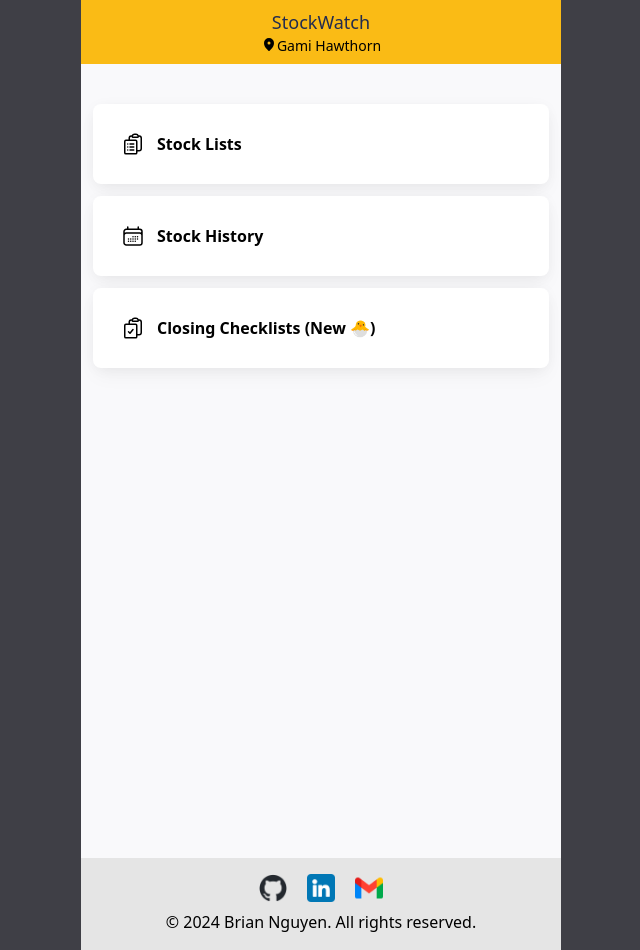
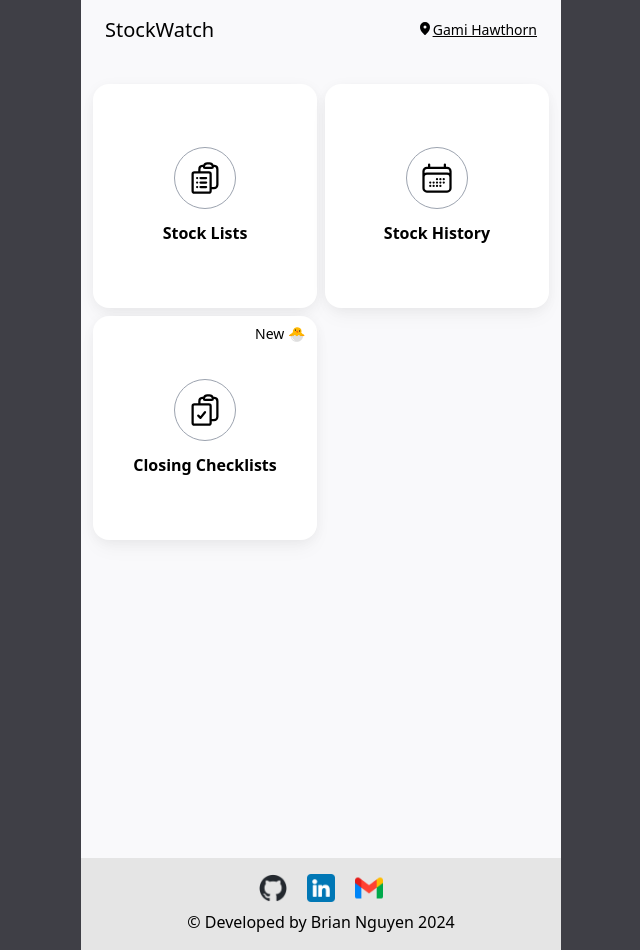
Before and after one commit to Brian3010/StockWatchApp, a React (Vite) app: page / in a window 1280 px wide. Shown: the whole page, without its empty margins (319-959 px from the left). Built offline with nearby package versions, Linux system fonts and the light colour scheme; no server answers.

Commit message:
styles: restyle the app's menu

```diff
--- a/src/App.tsx
+++ b/src/App.tsx
@@ -1,19 +1,23 @@
+import { ReactElement } from 'react';
 import { Link } from 'react-router-dom';
-function App() {
-  return (
-    <>
-      <div className="flex flex-col justify-center gap-3 pt-10">
-        {/** list of items */}
-        <Link className="custom-list-item font-semibold" to="/stocks">
-          <div className="flex items-center">
-            <div className="p-3">
+
+interface menuItem {
+  name: string;
+  to: string;
+  icon: ReactElement;
+}
+const menuItems: menuItem[] = [
+  {
+    name: 'Stock Lists',
+    to: '/stocks',
+    icon: (
       <svg
         xmlns="http://www.w3.org/2000/svg"
         fill="none"
         viewBox="0 0 24 24"
         strokeWidth="1.5"
         stroke="currentColor"
-                className="h-6 w-6"
+        className="h-9 w-9"
       >
         <path
           strokeLinecap="round"
@@ -21,21 +25,19 @@ function App() {
           d="M9 12h3.75M9 15h3.75M9 18h3.75m3 .75H18a2.25 2.25 0 0 0 2.25-2.25V6.108c0-1.135-.845-2.098-1.976-2.192a48.424 48.424 0 0 0-1.123-.08m-5.801 0c-.065.21-.1.433-.1.664 0 .414.336.75.75.75h4.5a.75.75 0 0 0 .75-.75 2.25 2.25 0 0 0-.1-.664m-5.8 0A2.251 2.251 0 0 1 13.5 2.25H15c1.012 0 1.867.668 2.15 1.586m-5.8 0c-.376.023-.75.05-1.124.08C9.095 4.01 8.25 4.973 8.25 6.108V8.25m0 0H4.875c-.621 0-1.125.504-1.125 1.125v11.25c0 .621.504 1.125 1.125 1.125h9.75c.621 0 1.125-.504 1.125-1.125V9.375c0-.621-.504-1.125-1.125-1.125H8.25ZM6.75 12h.008v.008H6.75V12Zm0 3h.008v.008H6.75V15Zm0 3h.008v.008H6.75V18Z"
         />
       </svg>
-            </div>
-            <span>Stock Lists</span>
-          </div>
-        </Link>
-
-        <Link className="custom-list-item font-semibold" to="/stock-history">
-          <div className="flex items-center">
-            <div className="p-3">
+    ),
+  },
+  {
+    name: 'Stock History',
+    to: '/stock-history',
+    icon: (
       <svg
         xmlns="http://www.w3.org/2000/svg"
         fill="none"
         viewBox="0 0 24 24"
         strokeWidth="1.5"
         stroke="currentColor"
-                className="h-6 w-6"
+        className="h-9 w-9"
       >
         <path
           strokeLinecap="round"
@@ -43,21 +45,19 @@ function App() {
           d="M6.75 3v2.25M17.25 3v2.25M3 18.75V7.5a2.25 2.25 0 0 1 2.25-2.25h13.5A2.25 2.25 0 0 1 21 7.5v11.25m-18 0A2.25 2.25 0 0 0 5.25 21h13.5A2.25 2.25 0 0 0 21 18.75m-18 0v-7.5A2.25 2.25 0 0 1 5.25 9h13.5A2.25 2.25 0 0 1 21 11.25v7.5m-9-6h.008v.008H12v-.008ZM12 15h.008v.008H12V15Zm0 2.25h.008v.008H12v-.008ZM9.75 15h.008v.008H9.75V15Zm0 2.25h.008v.008H9.75v-.008ZM7.5 15h.008v.008H7.5V15Zm0 2.25h.008v.008H7.5v-.008Zm6.75-4.5h.008v.008h-.008v-.008Zm0 2.25h.008v.008h-.008V15Zm0 2.25h.008v.008h-.008v-.008Zm2.25-4.5h.008v.008H16.5v-.008Zm0 2.25h.008v.008H16.5V15Z"
         />
       </svg>
-            </div>
-            <span>Stock History</span>
-          </div>
-        </Link>
-
-        <Link className="custom-list-item font-semibold" to="/boh-closing-tasks-menu">
-          <div className="flex items-center">
-            <div className="p-3">
+    ),
+  },
+  {
+    name: 'Closing Checklists',
+    to: '/boh-closing-tasks-menu',
+    icon: (
       <svg
         xmlns="http://www.w3.org/2000/svg"
         fill="none"
         viewBox="0 0 24 24"
         strokeWidth="1.5"
         stroke="currentColor"
-                className="h-6 w-6"
+        className="h-9 w-9"
       >
         <path
           strokeLinecap="round"
@@ -65,12 +65,29 @@ function App() {
           d="M11.35 3.836c-.065.21-.1.433-.1.664 0 .414.336.75.75.75h4.5a.75.75 0 0 0 .75-.75 2.25 2.25 0 0 0-.1-.664m-5.8 0A2.251 2.251 0 0 1 13.5 2.25H15c1.012 0 1.867.668 2.15 1.586m-5.8 0c-.376.023-.75.05-1.124.08C9.095 4.01 8.25 4.973 8.25 6.108V8.25m8.9-4.414c.376.023.75.05 1.124.08 1.131.094 1.976 1.057 1.976 2.192V16.5A2.25 2.25 0 0 1 18 18.75h-2.25m-7.5-10.5H4.875c-.621 0-1.125.504-1.125 1.125v11.25c0 .621.504 1.125 1.125 1.125h9.75c.621 0 1.125-.504 1.125-1.125V18.75m-7.5-10.5h6.375c.621 0 1.125.504 1.125 1.125v9.375m-8.25-3 1.5 1.5 3-3.75"
         />
       </svg>
+    ),
+  },
+];
+
+function App() {
+  return (
+    <>
+      {/* <div className="flex flex-col justify-center gap-3 pt-10"> */}
+      <div className="mobileXS:grid-cols-1 grid gap-2 pt-6 mobileS:grid-cols-2 sm:grid-cols-3 lg:grid-cols-4 xl:grid-cols-2 ">
+        {/** list of items */}
+        {menuItems.map((item, index) => (
+          <Link
+            className="custom-list-item relative flex aspect-square items-center justify-center font-semibold"
+            to={item.to}
+            key={index}
+          >
+            <div className="flex flex-col flex-wrap items-center gap-3 p-2">
+              <div className="rounded-full border border-gray-400 p-3">{item.icon}</div>
+              <span className="text-center">{item.name}</span>
             </div>
-            <span>Closing Checklists (New 🐣)</span>
-          </div>
+            {index === menuItems.length - 1 && <div className="absolute right-3 top-2 text-sm font-medium">New 🐣</div>}
           </Link>
-
-        {/** end of list */}
+        ))}
       </div>
     </>
   );
--- a/src/components/Footer.tsx
+++ b/src/components/Footer.tsx
@@ -24,7 +24,7 @@ export default function Footer() {
           <img className="w-full" src={socialMediaIcons.GmailIcon} alt="Gmail icon" />
         </a>
       </div>
-      <div className="pt-2 text-center">© 2024 Brian Nguyen. All rights reserved.</div>
+      <div className="pt-2 text-center">&copy; Developed by Brian Nguyen 2024</div>
     </>
   );
 }
--- a/src/components/NavBar.tsx
+++ b/src/components/NavBar.tsx
@@ -1,54 +1,21 @@
 export default function NavBar() {
-  // const [isSpining, setIsSpining] = useState(false);
-  // const navigate = useNavigate();
-
   return (
-    <nav className="relative flex w-full flex-wrap items-center justify-between bg-gami-primary py-1">
-      <div className="relative flex w-full flex-wrap items-center justify-center">
-        <div>
-          <a className="mx-2 my-1 flex items-center" href="/">
-            <div className="flex flex-col items-center">
-              <span className="text-lg font-medium text-gami-text ">StockWatch</span>
-              <span className="text-sm font-normal">
-                <svg
-                  xmlns="http://www.w3.org/2000/svg"
-                  viewBox="0 0 16 16"
-                  fill="currentColor"
-                  className="float-left h-4 w-4"
-                >
+    <nav className="relative flex w-full flex-wrap items-center justify-between">
+      <div className="w-full px-6 py-4">
+        <div className="flex justify-between">
+          <p className="text-xl font-medium"  onClick={()=>{location.reload()}}>
+            StockWatch
+          </p>
+          <span className="flex items-center text-sm underline">
+            <svg xmlns="http://www.w3.org/2000/svg" viewBox="0 0 16 16" fill="currentColor" className="mb-1 h-4 w-4">
               <path
                 fillRule="evenodd"
                 d="m7.539 14.841.003.003.002.002a.755.755 0 0 0 .912 0l.002-.002.003-.003.012-.009a5.57 5.57 0 0 0 .19-.153 15.588 15.588 0 0 0 2.046-2.082c1.101-1.362 2.291-3.342 2.291-5.597A5 5 0 0 0 3 7c0 2.255 1.19 4.235 2.292 5.597a15.591 15.591 0 0 0 2.046 2.082 8.916 8.916 0 0 0 .189.153l.012.01ZM8 8.5a1.5 1.5 0 1 0 0-3 1.5 1.5 0 0 0 0 3Z"
                 clipRule="evenodd"
               />
             </svg>
-                Gami Hawthorn
+            <a href="https://www.gamichicken.com.au/restaurant/hawthorn/" target="_blank">Gami Hawthorn</a>
           </span>
-              <div className="absolute right-3 top-1/2 -translate-x-1/2 -translate-y-1/2 transform">
-                {/* <button
-                  onClick={() => {
-                    setIsSpining(!isSpining);
-                    return navigate(0);
-                  }}
-                >
-                  <svg
-                    xmlns="http://www.w3.org/2000/svg"
-                    fill="none"
-                    viewBox="0 0 24 24"
-                    strokeWidth="1.5"
-                    stroke="currentColor"
-                    className={`h-7 w-7 text-gami-text ${isSpining && 'animate-spin'}`}
-                  >
-                    <path
-                      strokeLinecap="round"
-                      strokeLinejoin="round"
-                      d="M16.023 9.348h4.992v-.001M2.985 19.644v-4.992m0 0h4.992m-4.993 0 3.181 3.183a8.25 8.25 0 0 0 13.803-3.7M4.031 9.865a8.25 8.25 0 0 1 13.803-3.7l3.181 3.182m0-4.991v4.99"
-                    />
-                  </svg>
-                </button> */}
-              </div>
-            </div>
-          </a>
         </div>
       </div>
     </nav>
--- a/src/index.css
+++ b/src/index.css
@@ -4,7 +4,7 @@
 
 @layer components {
   .custom-list-item {
-    @apply rounded-lg bg-white p-4 shadow-[0_2px_15px_-3px_rgba(0,0,0,0.07),0_10px_20px_-2px_rgba(0,0,0,0.04)];
+    @apply rounded-2xl bg-white shadow-[0_2px_15px_-3px_rgba(0,0,0,0.07),0_10px_20px_-2px_rgba(0,0,0,0.04)];
   }
 }
 
--- a/tailwind.config.js
+++ b/tailwind.config.js
@@ -15,7 +15,8 @@ export default {
     },
     screens: {
       xs: '480px',
-      mobileS:'320px',
+      mobileXS: '0px',
+      mobileS: '350px',
       ...defaultTheme.screens,
     },
   },
```
Lines whose indentation alone changed are shown as unchanged.
